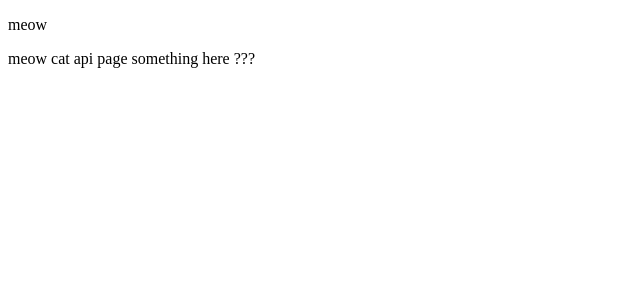
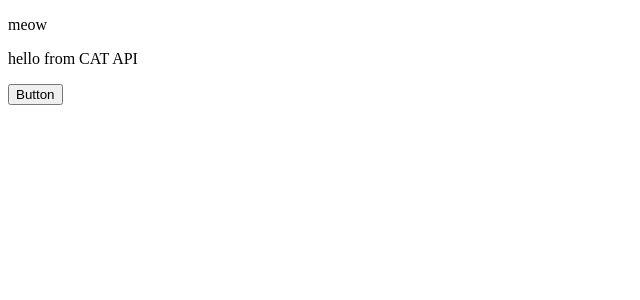
Before and after one commit to ValentinaValverde/cat_api, a React (Vite) app: page / in a window 1280 px wide. Shown: the top 300 px of the page, without its empty margins (0-640 px from the left). Built offline with nearby package versions, Linux system fonts and the light colour scheme.

Commit message:
Added the API and console logged some values, trying to figure out how to display it on the page.

```diff
--- a/package.json
+++ b/package.json
@@ -10,6 +10,7 @@
     "preview": "vite preview"
   },
   "dependencies": {
+    "axios": "^1.6.3",
     "react": "^18.2.0",
     "react-dom": "^18.2.0"
   },
--- a/src/components/CatAPI.tsx
+++ b/src/components/CatAPI.tsx
@@ -1,10 +1,35 @@
 import { FC, useState } from "react";
-// import axios from "axios";
+import axios from "axios";
 
 const CatAPI: FC = () => {
+  const [loading, setLoading] = useState(false);
+  const [imgUrl, setImgUrl] = useState("");
+
+  const handleClick = async () => {
+    try {
+      setLoading(true);
+      const { data } = await axios.get(
+        "https://api.thecatapi.com/v1/images/search"
+      );
+      console.log(
+        // something to do with types:
+        data.map((data) => {
+          console.log("URL", data.url);
+        })
+      );
+    } catch (error) {
+      console.log("ERROR", error);
+    } finally {
+      setLoading(false);
+    }
+  };
+
   return (
     <>
-      <p> meow cat api page something here ???</p>
+      <p>hello from CAT API</p>
+      <button onClick={handleClick}>Button</button>
+      {loading && <p>Loading...</p>}
+      {/* <img src={data.url} /> */}
     </>
   );
 };
```
Also changed, not shown: 1 other file (tests, documents, lock files or other folders).
